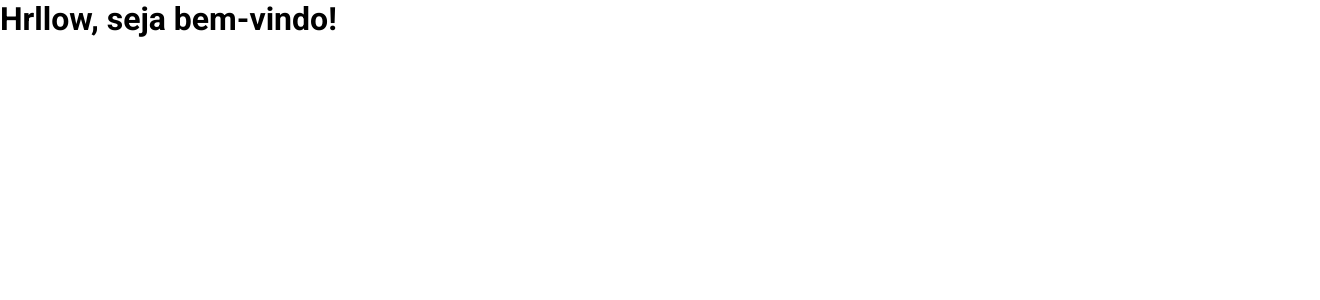
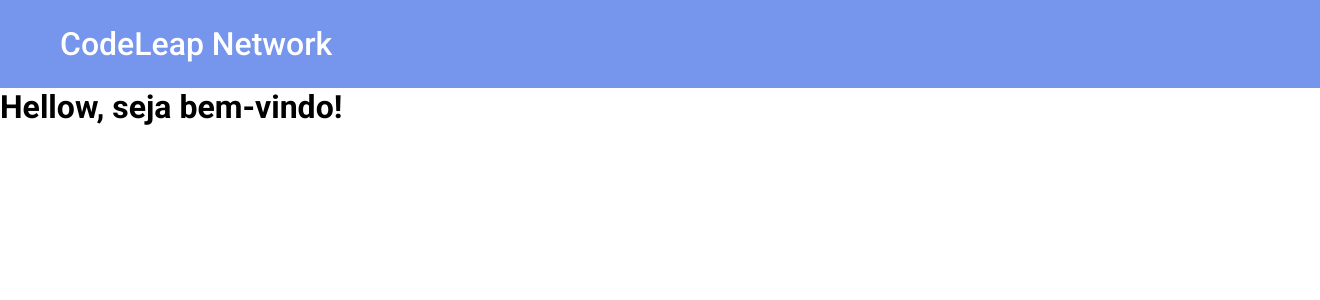
Before and after one commit to iamcoursin/codeleap-app, a React (Create React App) app: page /home in a window 1280 px wide. Shown: the top 300 px of the page, 1320 px wide, since content can reach past the window. Built offline with nearby package versions, Linux system fonts and the light colour scheme.

Commit message:
criação do component header

```diff
--- /dev/null
+++ b/src/components/header/index.js
@@ -0,0 +1,10 @@
+import React from 'react'
+import "../../styles/header/header.css";
+
+export const Header = () => {
+  return (
+  <header className='container-header'>
+    <h1 className='title-header'>CodeLeap Network</h1>
+  </header>
+  )
+}
--- a/src/pages/home/index.js
+++ b/src/pages/home/index.js
@@ -1,9 +1,11 @@
 import React from "react";
+import { Header } from "../../components/header";
 
 export const Home = () => {
   return (
     <div>
-      <h1>Hrllow, seja bem-vindo!</h1>
+      <Header />
+      <h1>Hellow, seja bem-vindo!</h1>
     </div>
   );
 }
--- /dev/null
+++ b/src/styles/header/header.css
@@ -0,0 +1,16 @@
+.container-header {
+  background-color: #7695EC;
+  height: 6vh;
+  width: 100vw;
+  display: flex;
+  color: #fff;
+  flex-direction: row;
+  text-align: left;
+  align-items: center;
+  padding: 20px;
+}
+
+.container-header h1 {
+  font-weight: 500;
+  margin: 40px;
+}/*# sourceMappingURL=header.css.map */
--- /dev/null
+++ b/src/styles/header/header.scss
@@ -0,0 +1,19 @@
+$background-header:  #7695EC;
+
+.container-header{
+    background-color: $background-header;
+    height: 6vh;
+    width: 100vw;
+    display: flex;
+    color: #fff;
+    flex-direction: row;
+    text-align: left;
+    align-items: center;
+    padding: 20px;
+
+}
+
+.container-header h1{
+    font-weight: 500;
+    margin: 40px;
+}
```
Also changed, not shown: 1 other file (tests, documents, lock files or other folders).
